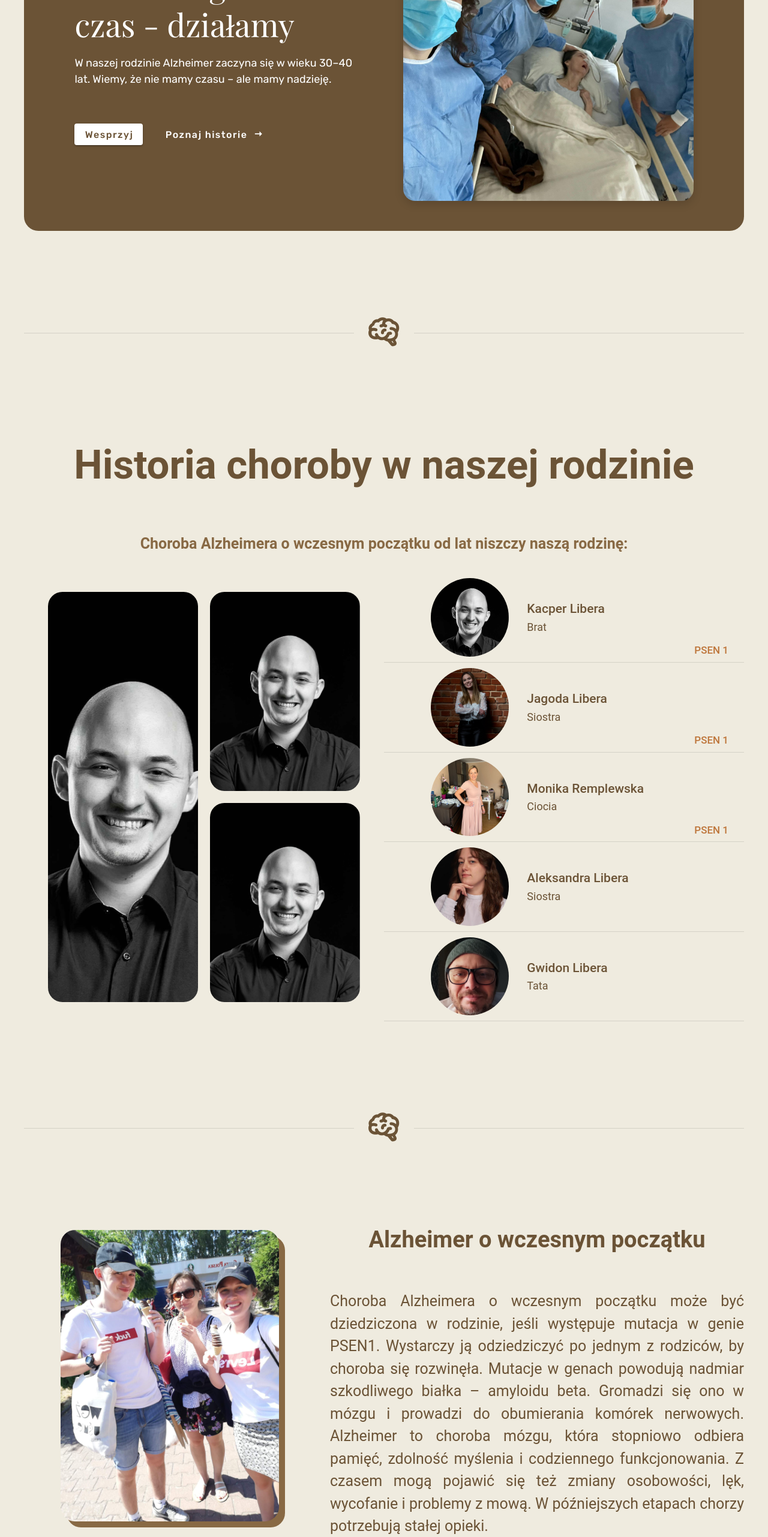
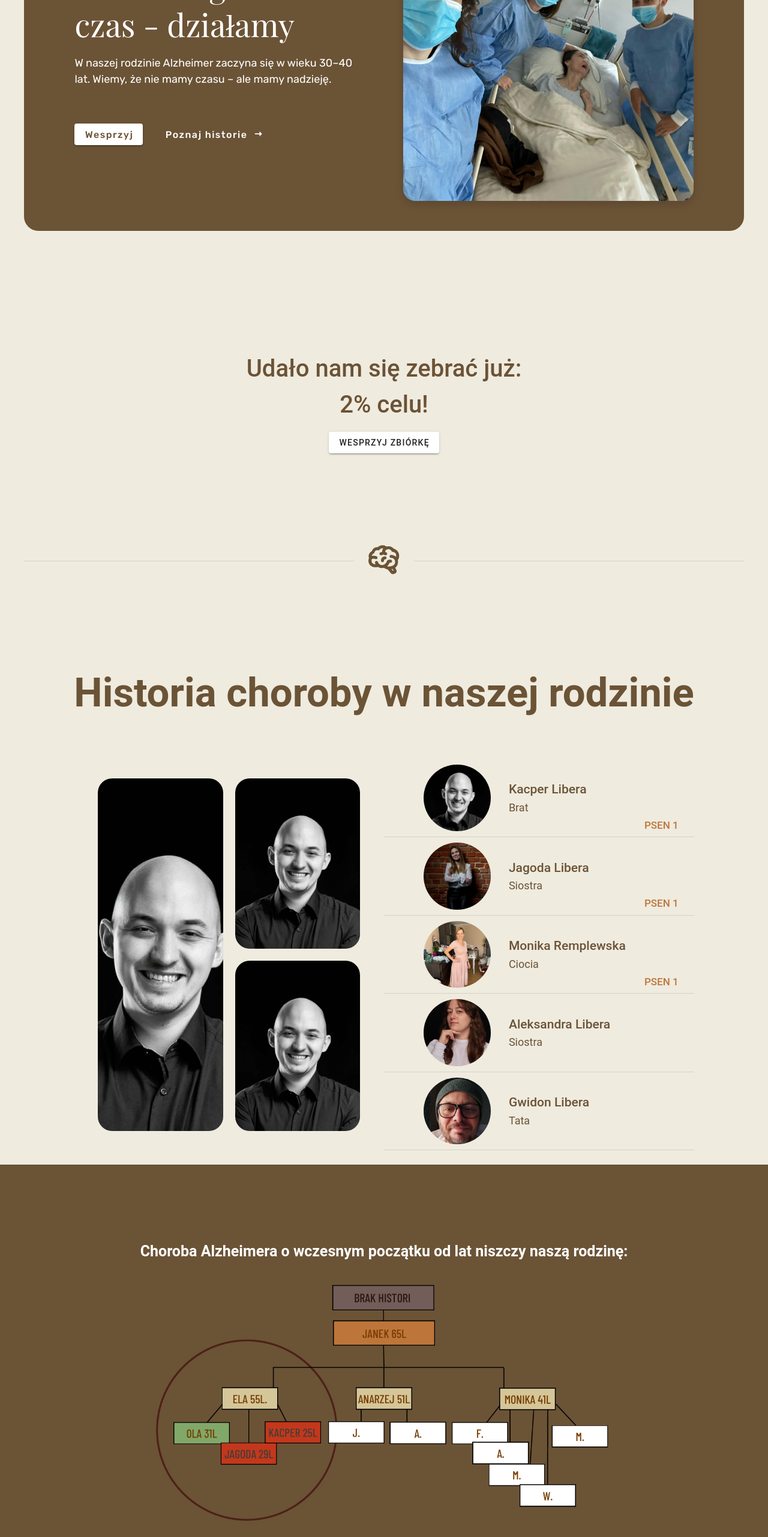
Before and after one commit to PatrykJarzynka/Memory, a Vue app: page / in a window 1280 px wide. Shown: the part 234-2797 px from the top of the page at 60% size. Built offline with nearby package versions, Linux system fonts and the light colour scheme; a small style sheet from the web is missing; a web font is replaced by a local one.

Commit message:
Implemented footer, charity section and family timeline section along with the family structure image

```diff
--- a/src/components/FamilyTimeline.vue
+++ b/src/components/FamilyTimeline.vue
@@ -44,6 +44,7 @@
 
 <template>
   <v-timeline
+    line-color="black"
     :direction="smAndDown ? 'vertical' : 'horizontal'"
   >
     <v-timeline-item
@@ -51,7 +52,8 @@
       :key="event.id"
       :icon="event.icon"
       :side="smAndDown ? event.side : 'end'"
-      dot-color="primary"
+      dot-color="#d5c699"
+      icon-color="#753c00"
       fill-dot
     >
       <p
@@ -66,5 +68,6 @@
 <style scoped lang="scss">
 .event-description {
   font-weight: 500;
+  color: white;
 }
 </style>
--- a/src/components/IconDivider.vue
+++ b/src/components/IconDivider.vue
@@ -18,6 +18,7 @@
 .divider-container {
   display: flex;
   align-items: center;
+  width: 100%;
   padding-block: 140px;
 }
 
--- a/src/pages/index.vue
+++ b/src/pages/index.vue
@@ -1,15 +1,41 @@
 <template>
   <v-container class="main-container">
     <Hero/>
+
+    <v-row class="columns-row">
+      <v-col class="column1">
+        <div class="testClass">
+          <p class="textHello">Udało nam się zebrać już: </p>
+          <p class="textHello">2% celu! </p>
+
+          <v-btn>Wesprzyj zbiórkę</v-btn>
+        </div>
+
+      </v-col>
+
+    </v-row>
 
     <IconDivider/>
 
     <div class="d-flex flex-column align-center ga-3">
       <h2 class="section-title">Historia choroby w naszej rodzinie</h2>
+      <FamilyIllustrated/>
+
+
+    </div>
+  </v-container>
+
+  <div class="family-history-container">
+    <v-container class="main-container">
       <h3 class="section-sub_title">Choroba Alzheimera o wczesnym początku od lat niszczy naszą rodzinę:</h3>
+      <v-img src="/images/Family-structure.png" width="65%"/>
 
-      <FamilyIllustrated/>
-    </div>
+      <FamilyTimeline/>
+    </v-container>
+
+  </div>
+
+  <v-container class="main-container">
 
     <IconDivider/>
 
@@ -72,6 +98,24 @@
 
   </v-container>
 
+  <v-footer class="footer-container">
+    <h2>Jeżeli masz pomysł, lub wiesz jak nam pomóc odezwij się</h2>
+
+    <v-row>
+      <v-col>
+        <v-list>
+          <v-list-item>Gwidon Libera – +48501525624</v-list-item>
+          <v-list-item>Aleksandra Libera – +48507602660 / pamietnikalzheimerowca@gmail.com</v-list-item>
+        </v-list>
+      </v-col>
+
+      <v-col>
+        <p> Ze względu na duże obciążenie emocjonalne prosimy o ograniczenie kontaktu z Jagodą i Kacprem w tym temacie</p>
+      </v-col>
+    </v-row>
+
+  </v-footer>
+
 </template>
 
 <script lang="ts" setup>
@@ -95,6 +139,7 @@
 .main-container {
   display: flex;
   flex-direction: column;
+  align-items: center;
   padding-inline: 10px;
 
   @media only screen and (width >= 600px) {
@@ -150,7 +195,7 @@
 }
 
 .section-sub_title {
-  color: rgb(var(--v-theme-primaryLight));
+  color: white;
   font-size: 18px;
   text-align: center;
   margin-block: 10px;
@@ -191,4 +236,46 @@
   }
 }
 
+.footer-container {
+  flex-direction: column;
+  padding-block: 50px;
+  justify-content: center;
+  row-gap: 50px;
+  background-color: rgb(var(--v-theme-primary));
+}
+
+.contact-container {
+  text-align: center;
+  width: 100%;
+}
+
+.columns-row {
+  padding-top: 200px;
+  padding-inline: 100px;
+}
+
+.column1 {
+  display: flex;
+  align-items: center;
+  justify-content: center;
+  font-size: 40px;
+}
+
+.textHello {
+  color: rgb(var(--v-theme-primary));
+  font-weight: 500;
+}
+
+.testClass {
+  text-align: center;
+}
+
+.family-history-container {
+  padding-block: 100px;
+  display: flex;
+  flex-direction: column;
+  align-items: center;
+  background-color: rgb(var(--v-theme-primary));
+}
+
 </style>
```
Also changed, not shown: public/images/Family-structure.png (added).
